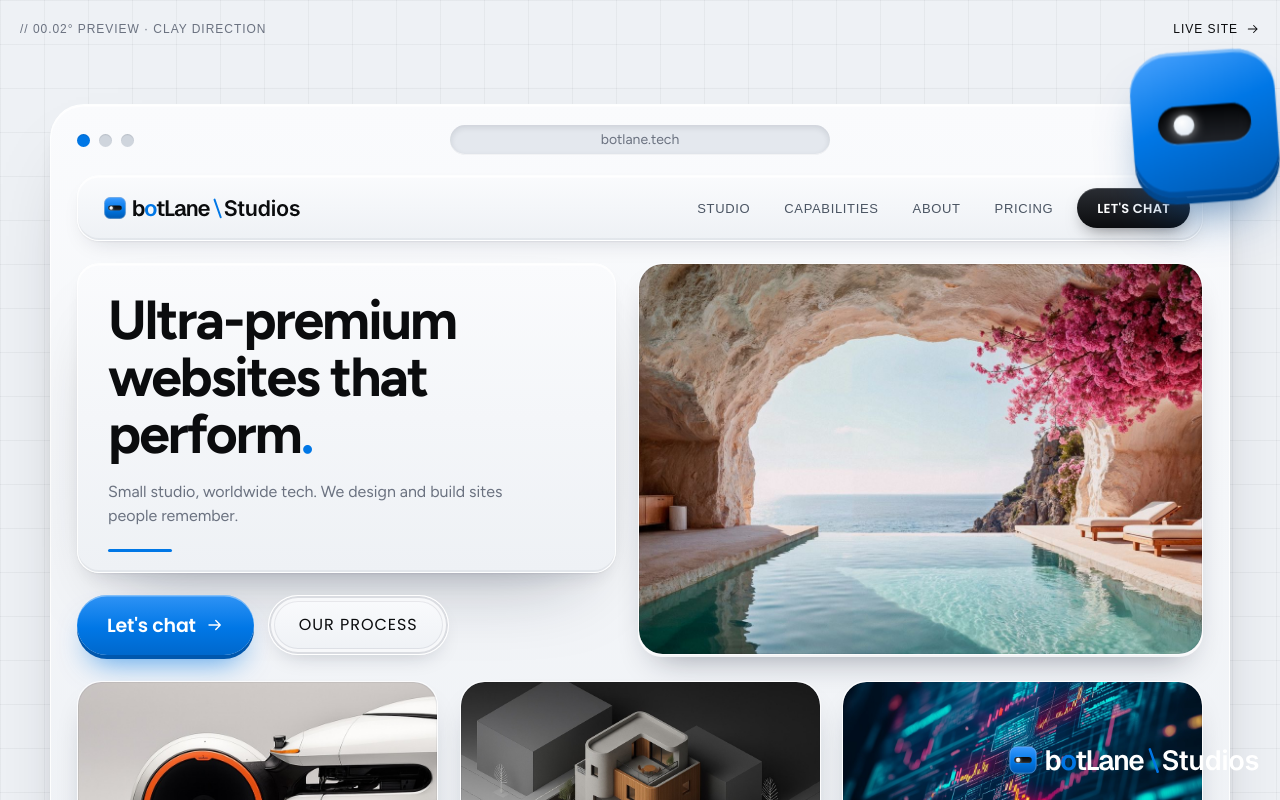
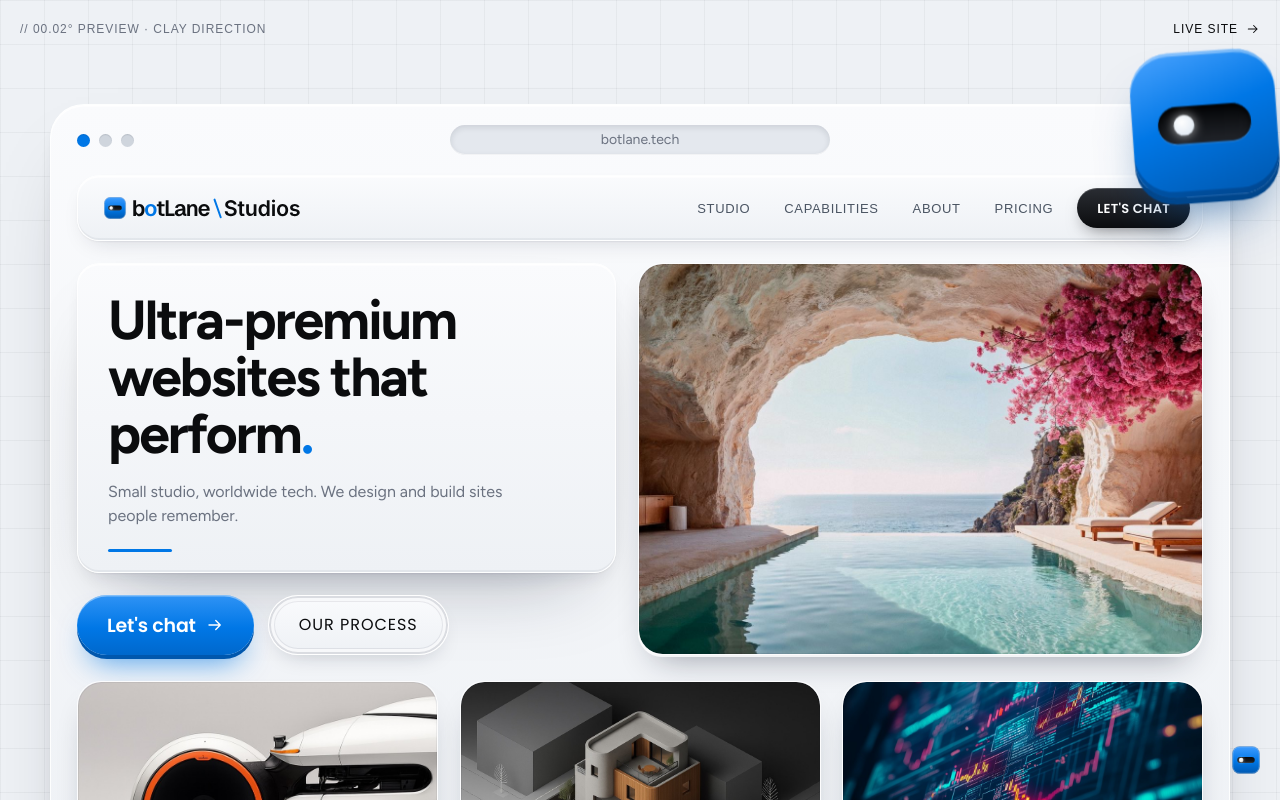
Before and after one commit to botlaneio/bot-studio, a Next.js app: page /preview in a window 1280 px wide. Shown: the top 800 px of the page. Built offline with nearby package versions, Linux system fonts and the light colour scheme; no server answers; a web font is replaced by a local one.

Commit message:
Use the blue mark for Lane.

```diff
--- a/src/components/lane/LaneChat.module.css
+++ b/src/components/lane/LaneChat.module.css
@@ -41,11 +41,12 @@
 }
 
 /* Quiet version of the site's pop-in: a small rise and scale, once, then still.
-   Not a loop, and not the logo file's own shutter. */
+   Not a loop, and not the logo file's own shutter. Square, because this is
+   only the blue mark, not the wordmark. */
 .logo {
   display: block;
   height: 28px;
-  width: auto;
+  width: 28px;
   animation: lane-arrive 0.7s cubic-bezier(0.2, 0.75, 0.2, 1) both;
 }
 
--- a/src/components/lane/LaneChat.tsx
+++ b/src/components/lane/LaneChat.tsx
@@ -77,10 +77,44 @@ export function LaneChat() {
         aria-controls={panelId}
         onClick={() => setOpen((value) => !value)}
       >
-        {/* eslint-disable-next-line @next/next/no-img-element */}
-        <img className={styles.logo} src="/logo.svg" alt="" width={897} height={100} />
+        <LaneMark className={styles.logo} />
         <span className={styles.visuallyHidden}>{open ? "Close Lane" : "Open Lane"}</span>
       </button>
     </div>
   );
 }
+
+/** Blue plate from the left of public/logo.svg (viewBox 0 0 64 64, before the wordmark). Static: no shutter loop. */
+function LaneMark({ className }: { className?: string }) {
+  return (
+    <svg className={className} xmlns="http://www.w3.org/2000/svg" viewBox="0 0 64 64" width="28" height="28" aria-hidden="true">
+      <defs>
+        <linearGradient id="lane-mark-plate" x1="32" y1="1" x2="32" y2="63" gradientUnits="userSpaceOnUse">
+          <stop offset="0" stopColor="#3D9BFF" />
+          <stop offset="0.55" stopColor="#0077E6" />
+          <stop offset="1" stopColor="#0058B0" />
+        </linearGradient>
+        <linearGradient id="lane-mark-slot" x1="0" y1="0" x2="0" y2="1">
+          <stop offset="0" stopColor="#08090A" />
+          <stop offset="0.62" stopColor="#15181C" />
+          <stop offset="1" stopColor="#2A2F36" />
+        </linearGradient>
+        <radialGradient id="lane-mark-lens" cx="0.34" cy="0.3" r="0.72">
+          <stop offset="0" stopColor="#FFFFFF" />
+          <stop offset="0.5" stopColor="#F6F5F1" />
+          <stop offset="1" stopColor="#D9D8D2" />
+        </radialGradient>
+        <filter id="lane-mark-glow" x="-160%" y="-160%" width="420%" height="420%">
+          <feGaussianBlur stdDeviation="3.1" />
+        </filter>
+      </defs>
+      <rect x="1" y="1" width="62" height="62" rx="17" fill="url(#lane-mark-plate)" />
+      <rect x="1.75" y="1.75" width="60.5" height="60.5" rx="16.3" fill="none" stroke="#fff" strokeOpacity="0.45" strokeWidth="1.5" />
+      <rect x="1" y="1" width="62" height="62" rx="17" fill="none" stroke="#00468C" strokeOpacity="0.6" />
+      <rect x="12" y="25" width="40" height="14" rx="7" fill="url(#lane-mark-slot)" />
+      <path d="M19 38.4h26" stroke="#fff" strokeOpacity="0.16" strokeWidth="1.1" strokeLinecap="round" />
+      <circle cx="21" cy="32" r="5.4" fill="#fff" opacity="0.55" filter="url(#lane-mark-glow)" />
+      <circle cx="21" cy="32" r="5" fill="url(#lane-mark-lens)" />
+    </svg>
+  );
+}
```
